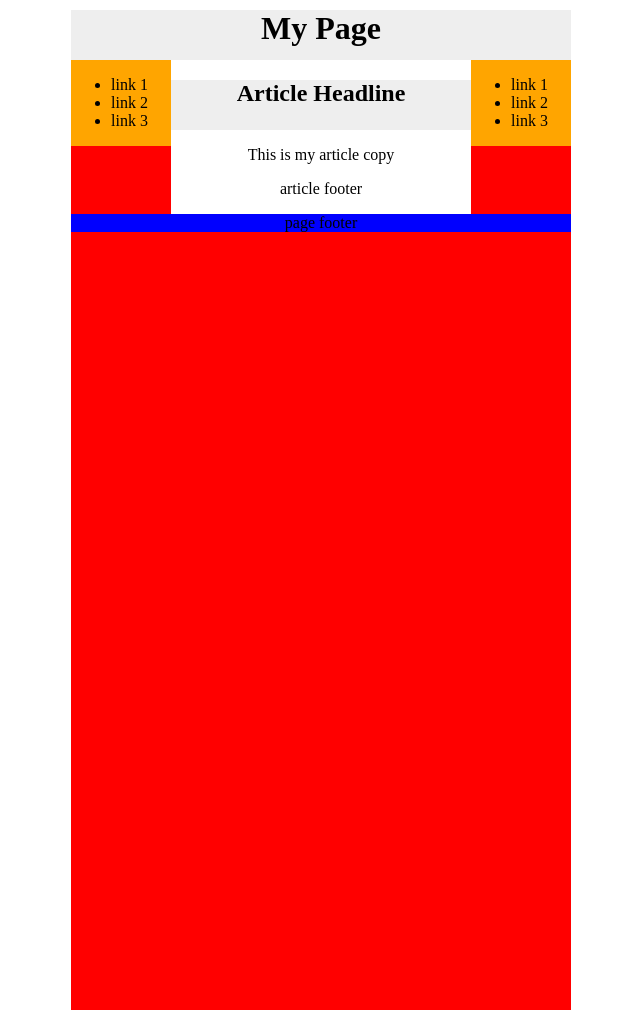
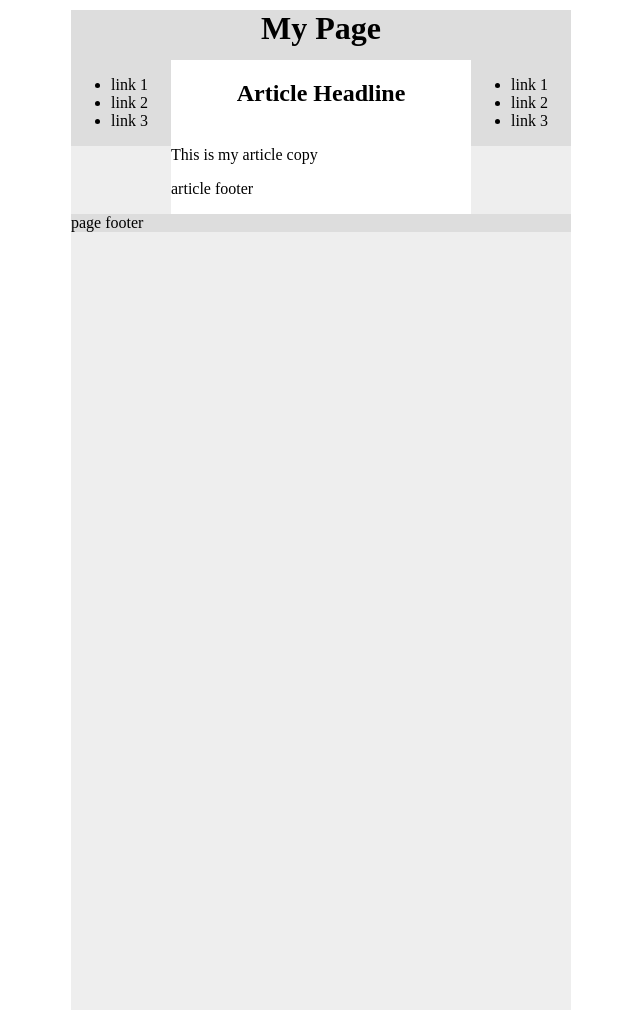
Before and after one commit to KathleenFox/Layout-pages, a plain HTML site: page index.html in a window 1280 px wide. Shown: the whole page, without its empty margins (319-959 px from the left). Drawn offline with Linux system fonts and the light colour scheme.

Commit message:
Update mystyles.css

```diff
--- a/styles/mystyles.css
+++ b/styles/mystyles.css
@@ -1,32 +1,36 @@
-#wrapper{
+#wrapper {
     width: 500px;
-    margin:10px auto 10px auto;
+    margin: 10px auto 10px auto;
+    /* top, right, bottom, left */
     height: 1000px;
-    background:red;
+    background:#eeeeee;
 }
-header{
+
+header {
+    width: 100%;
     height: 50px;
-    width: 100%;
-    background:#eeeeee;
+    background:#dddddd;
     text-align: center;
 }
 
-nav, aside{
-    background: orange;
+.article-header {
+    background:#ffffff;
+}
+
+nav, aside {
+    background:#dddddd;
     width:100px;
     float: left;
 }
 
-article{
-    width: 300px;
-    background:white;
+article {
+    /*border: 1px solid #000000;*/
+    background: #ffffff;
+    width:300px;
     float: left;
-    text-align:center;
 }
 
-#page-footer{
-clear:left;
-    background:blue;
-    text-align:center;
-
+#page-footer {
+    clear:left;
+    background:#dddddd;
 }
```
